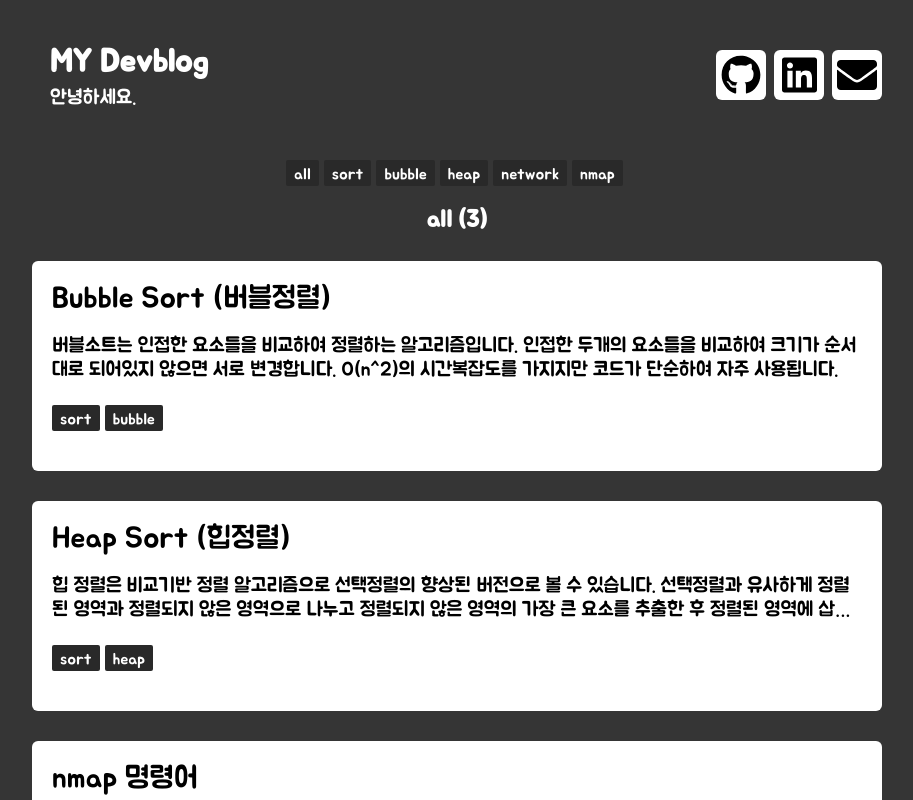
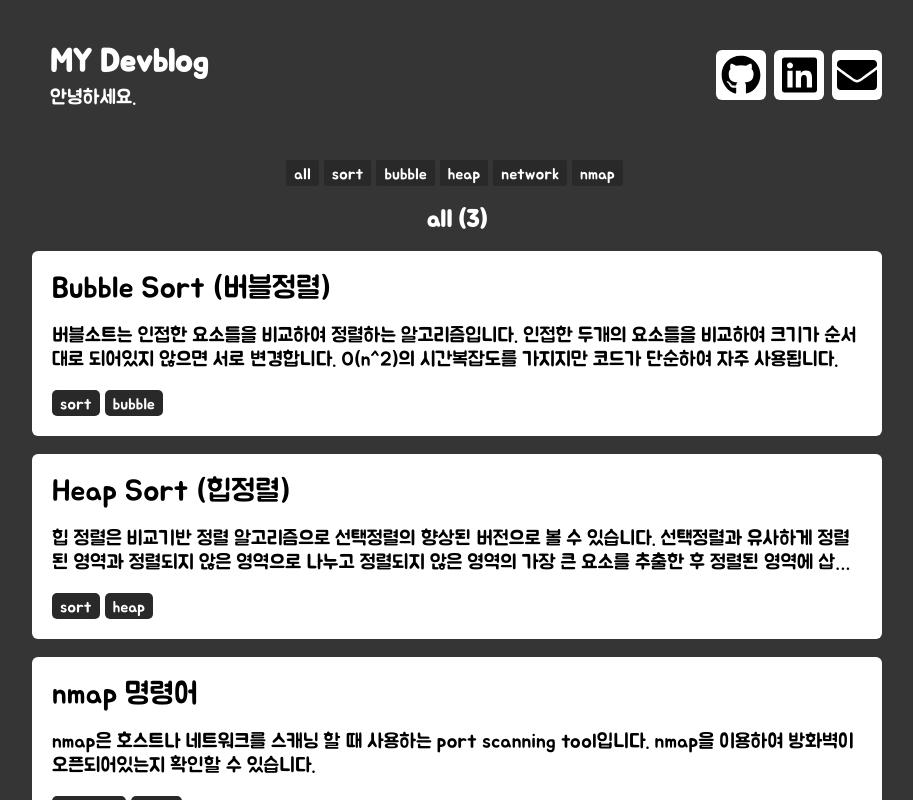
Before and after one commit to minyong-jeong/blog, a React (Create React App) app: page / in a window 1280 px wide. Shown: the top 800 px of the page, without its empty margins (183-1096 px from the left). Built offline with nearby package versions, Linux system fonts and the light colour scheme.

Commit message:
Change card css

```diff
--- a/src/components/Card/Card.js
+++ b/src/components/Card/Card.js
@@ -8,10 +8,10 @@ const Card = ({post, setTag}) => {
         <div className="card">
             <Link to={link} className="link">{post.title}</Link>
             <p>{post.description}</p>
-            <div className="tags">
+            <div className="card-tags">
                 {
                     post.tags.map((tag) => (
-                        <div key={tag} className="tag" onClick={() => setTag(tag)}>{tag}</div>
+                        <div key={tag} className="card-tag" onClick={() => setTag(tag)}>{tag}</div>
                     ))
                 }
             </div>
--- a/src/components/Card/Card.scss
+++ b/src/components/Card/Card.scss
@@ -1,11 +1,14 @@
 .card {
     position: relative;
+    display: flex;
+    flex-direction: column;
+    justify-content: space-between;
     width: 100%;
     max-width: 850px;
-    margin: 10px 10px 20px 10px;
+    margin-bottom: 18px;
     background-color: white;
     color: black;
-    padding: 20px;
+    padding: 20px 20px 20px 20px;
     border-radius: 6px;
     text-decoration: none;
     user-select: none;
@@ -35,11 +38,11 @@
         font-size: 20px;
     }
 
-    .tags {
+    .card-tags {
         display: flex;
         flex-direction: row;
 
-        .tag {
+        .card-tag {
             padding: 5px 8px 5px 8px;
             color:white;
             background-color: rgb(41, 41, 41);
--- a/src/components/Card/CardContainer.js
+++ b/src/components/Card/CardContainer.js
@@ -11,7 +11,7 @@ const CardContainer = () => {
     const CardList = () => {
         const tagSet = new Set(['all']);
         let data = [];
-        postsData["posts"].map((post) => {
+        postsData["posts"].forEach((post) => {
             post.tags.forEach(t => tagSet.add(t));
             if (tag === 'all' || post.tags.includes(tag)) {
                 data.push(post);
```
